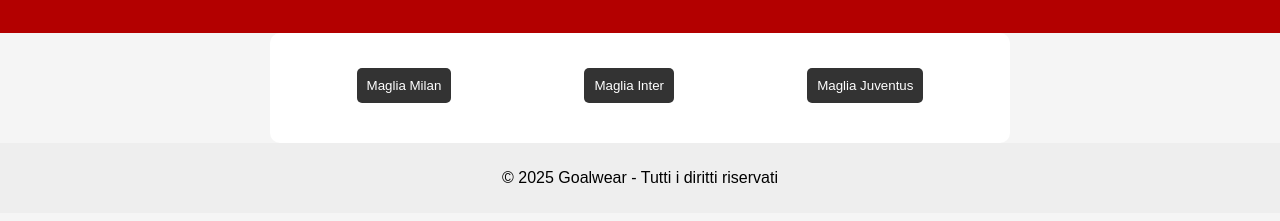
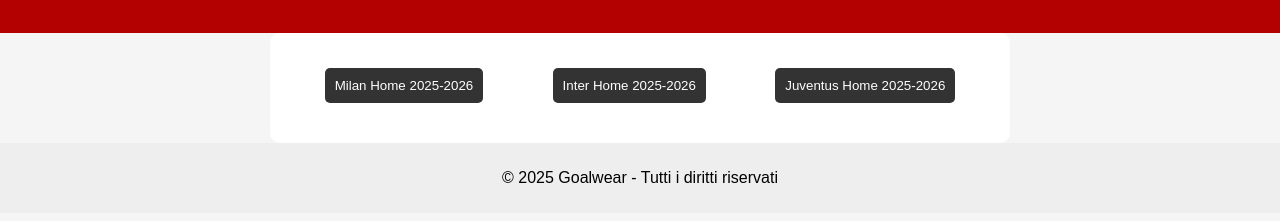
Before and after one commit to GoalWear/goalwear-site, a plain HTML site: page index.html in a window 1280 px wide. Shown: the part 325-546 px from the top of the page. Drawn offline with Linux system fonts and the light colour scheme.

Commit message:
Update index.html

```diff
--- a/index.html
+++ b/index.html
@@ -16,9 +16,9 @@
 
   <main>
     <div class="products">
-      <button onclick="selectTeam('Milan', 'assets/milan.webp')">Maglia Milan</button>
-      <button onclick="selectTeam('Inter', 'assets/inter.webp')">Maglia Inter</button>
-      <button onclick="selectTeam('Juventus', 'assets/juve.webp')">Maglia Juventus</button>
+      <button onclick="selectTeam('Milan', 'assets/milan.webp')">Milan Home 2025-2026</button>
+      <button onclick="selectTeam('Inter', 'assets/inter.webp')">Inter Home 2025-2026</button>
+      <button onclick="selectTeam('Juventus', 'assets/juve.webp')">Juventus Home 2025-2026</button>
     </div>
 
     <div id="formContainer" style="display:none;">
```
